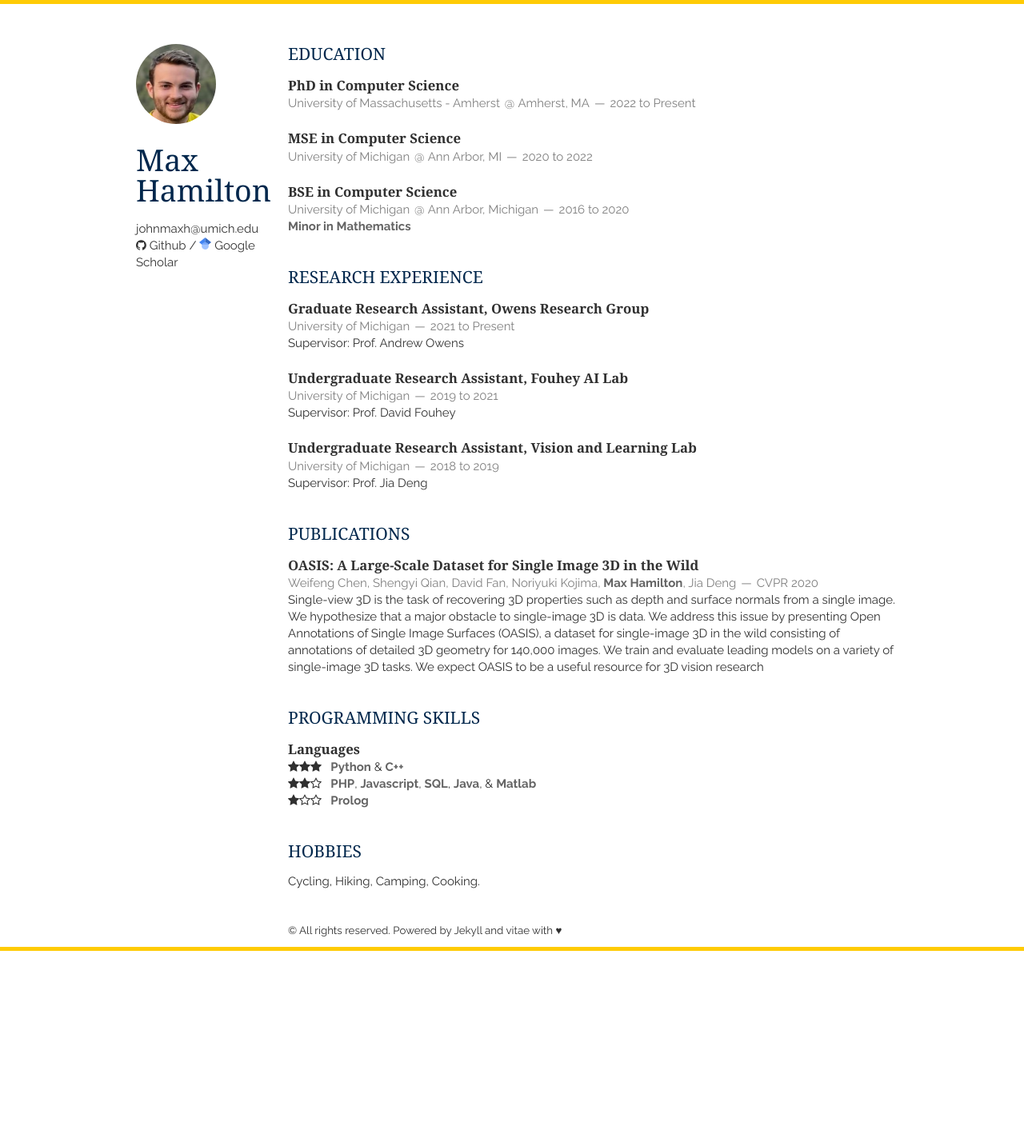
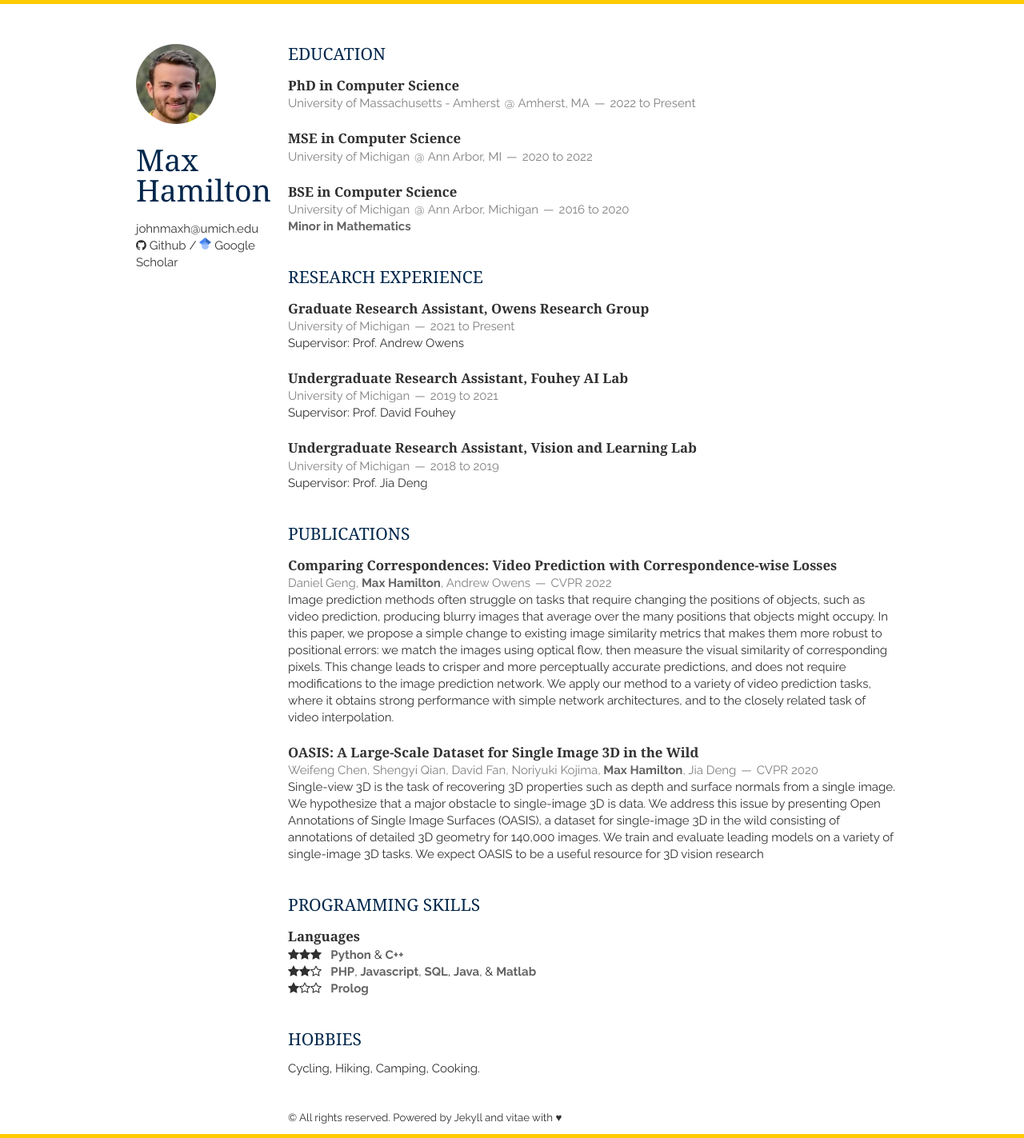
Before and after one commit to johnmaxh/johnmaxh.github.io, a Jekyll site: the page built from index.html, in a window 1280 px wide. Shown: the whole page at 80% size. Built offline with Jekyll 4.4.1, drawn with Linux system fonts in a browser that asks for light colours; nearby versions of some CDN libraries; the list of posts is cut into pages by our own code; before the commit the page ends 1189 px from its top, so only the background shows below that.

Commit message:
Update publications.html

```diff
--- a/_includes/publications.html
+++ b/_includes/publications.html
@@ -1,5 +1,12 @@
 <section class="thirteen columns">
     <h1>Publications</h1>
+    <article>
+        <header>
+            <h1><a href="https://arxiv.org/abs/2104.09498">Comparing Correspondences: Video Prediction with Correspondence-wise Losses</a></h1>
+            <span><address>Daniel Geng, <em>Max Hamilton</em>, Andrew Owens</address><time>CVPR 2022</time></span>
+        </header>
+        <p>Image prediction methods often struggle on tasks that require changing the positions of objects, such as video prediction, producing blurry images that average over the many positions that objects might occupy. In this paper, we propose a simple change to existing image similarity metrics that makes them more robust to positional errors: we match the images using optical flow, then measure the visual similarity of corresponding pixels. This change leads to crisper and more perceptually accurate predictions, and does not require modifications to the image prediction network. We apply our method to a variety of video prediction tasks, where it obtains strong performance with simple network architectures, and to the closely related task of video interpolation.</p>
+    </article>
     <article>
         <header>
             <h1><a href="https://arxiv.org/abs/2007.13215">OASIS: A Large-Scale Dataset for Single Image 3D in the Wild</a></h1>
```
